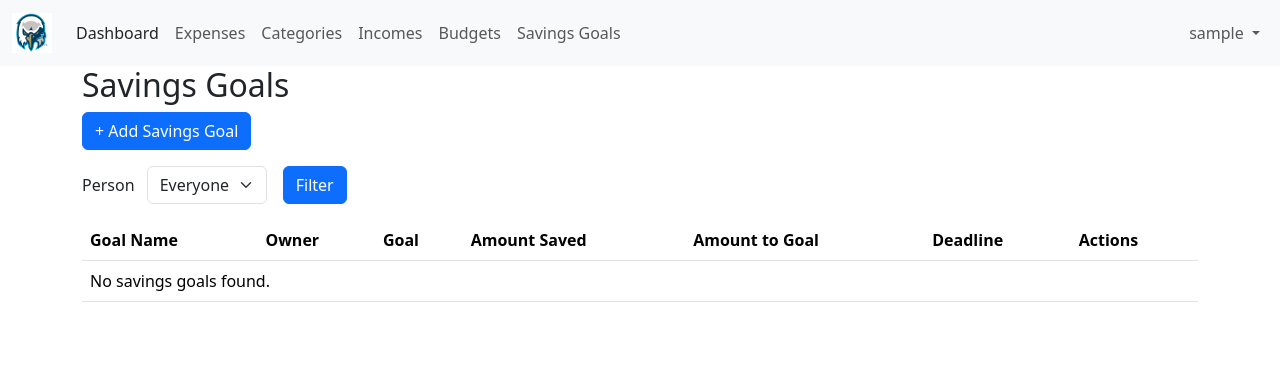
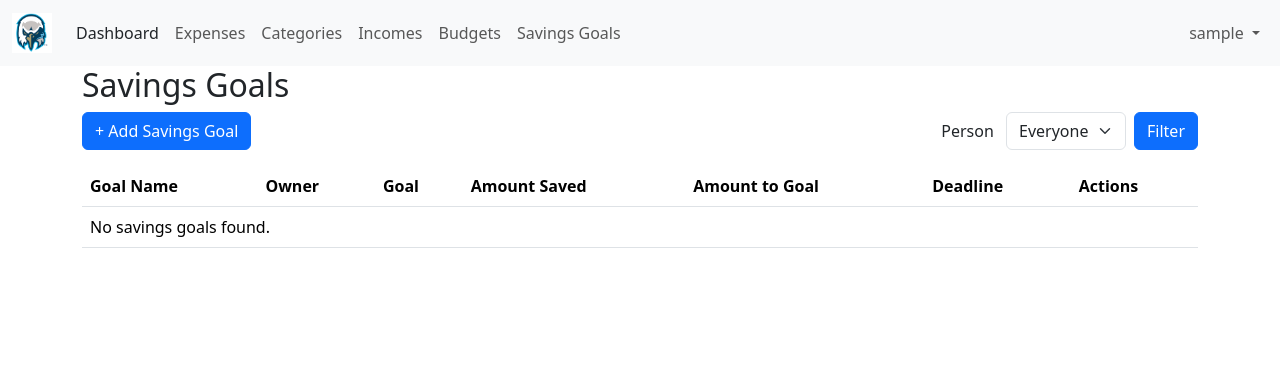
Before and after one commit to AlexCRosa/expense-tracker, a Django app: page /savings-goals/ in a window 1280 px wide. Shown: the top 366 px of the page. Run offline with Django 5.2, Linux system fonts and the light colour scheme; the visitor is signed in with stand-in values (Sample User, id 1); data comes from the database, SQL or seed files in the repository; data that the repository does not hold is empty.

Commit message:
feat: show first names and move the person filter inline
Owner columns render the first name instead of the username. The filter
sits on the same row as the add buttons, pushed to the right, and the
form markup moves into a _person_filter.html partial the four list pages
share.

```diff
--- /dev/null
+++ b/templates/core/_person_filter.html
@@ -0,0 +1,4 @@
+<form method="get" class="d-flex align-items-center ms-auto">
+    <div class="me-2">{% include "core/_person_field.html" %}</div>
+    <button type="submit" class="btn btn-primary">Filter</button>
+</form>
--- a/templates/core/savings_goal_list.html
+++ b/templates/core/savings_goal_list.html
@@ -4,11 +4,10 @@
 
 {% block content %}
 <h2>Savings Goals</h2>
-<a href="{% url 'core:savings_goal_create' %}" class="btn btn-primary mb-3">+ Add Savings Goal</a>
-<form method="get" class="d-flex align-items-center mb-3">
-    <div class="me-3">{% include "core/_person_field.html" %}</div>
-    <button type="submit" class="btn btn-primary">Filter</button>
-</form>
+<div class="d-flex align-items-center mb-3">
+    <a href="{% url 'core:savings_goal_create' %}" class="btn btn-primary">+ Add Savings Goal</a>
+    {% include "core/_person_filter.html" %}
+</div>
 <table class="table">
     <thead>
         <tr>
@@ -25,7 +24,7 @@
         {% for goal in savings_goals %}
         <tr>
             <td>{{ goal.goal_name }}</td>
-            <td>{{ goal.user }}</td>
+            <td>{{ goal.user.first_name }}</td>
             <td>{{ goal.target_amount }}</td>
             <td>{{ goal.current_amount }}</td>
             <td>{{ goal.amount_to_goal }}</td>
```
Also changed, not shown: templates/core/budget_list.html (+5 -6 lines), templates/core/expense_list.html (+5 -6 lines), templates/core/income_list.html (+4 -5 lines).
